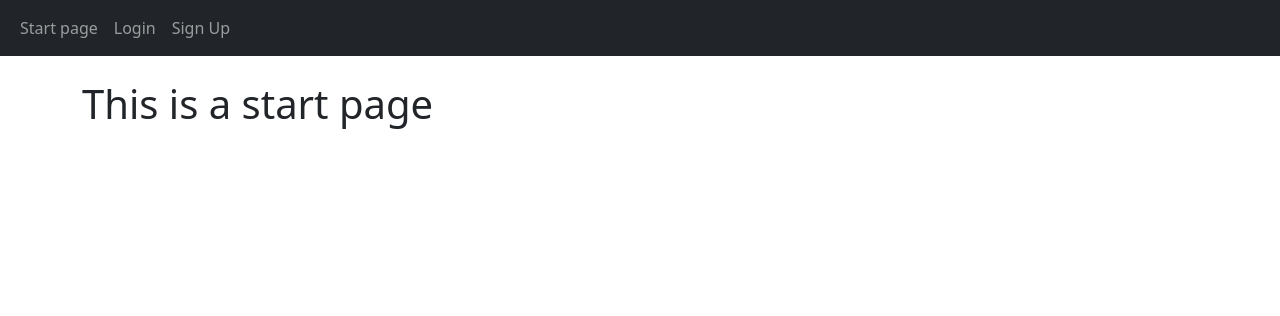
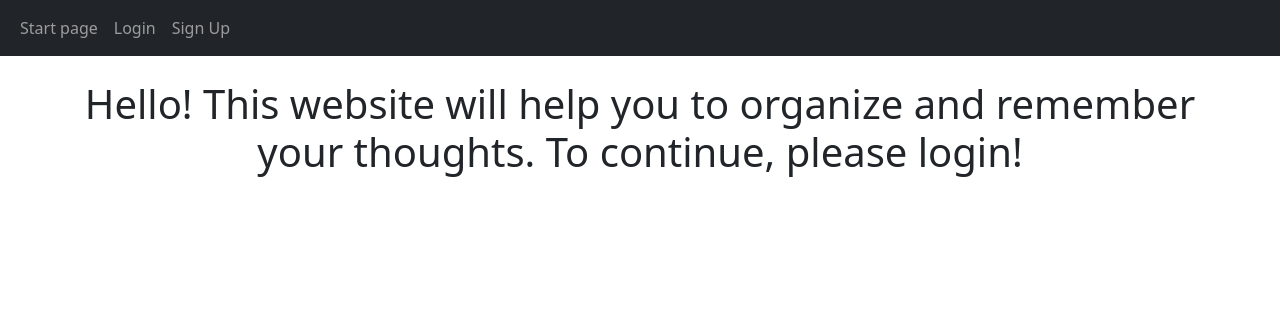
Before and after one commit to EEDolgy/organazer, a Flask app: page / in a window 1280 px wide. Shown: the top 316 px of the page. Run offline with Flask 3, Linux system fonts and the light colour scheme.

Commit message:
some css and start page content added

```diff
--- a/src/general/templates/general/greetings.html
+++ b/src/general/templates/general/greetings.html
@@ -3,5 +3,10 @@
 {% block title %}login{% endblock %}
 
 {% block body %}
-<h1>This is a start page</h1>
+<div>
+        <h3 class="display-6">
+        Hello! This website will help you to organize and
+        remember your thoughts. To continue, please login!
+        </h3>
+</div>
 {% endblock %}
--- a/src/templates/base.html
+++ b/src/templates/base.html
@@ -37,12 +37,12 @@
                 {% for category, message in messages %}
 
                     {% if category == 'error' %}
-                        <div class="alert alert-danger alert-dismissible fade show" role="alert">
+                        <div class="alert alert-danger alert-dismissible fade show lead" role="alert">
                             {{message}}
                             <button type="button" class="btn-close" data-bs-dismiss="alert"></button>
                         </div>
                     {% else %}
-                        <div class="alert alert-success alert-dismissible fade show" role="alert">
+                        <div class="alert alert-success alert-dismissible fade show lead" role="alert">
                             {{message}}
                             <button type="button" class="btn-close" data-bs-dismiss="alert"></button>
                         </div>
@@ -51,7 +51,7 @@
                 {% endfor %}
         {% endif %}
     {% endwith %}
-    <div class="container">
+    <div class="container lead" align="center">
         {% block body %}{% endblock %}
     </div>
     <script
```
